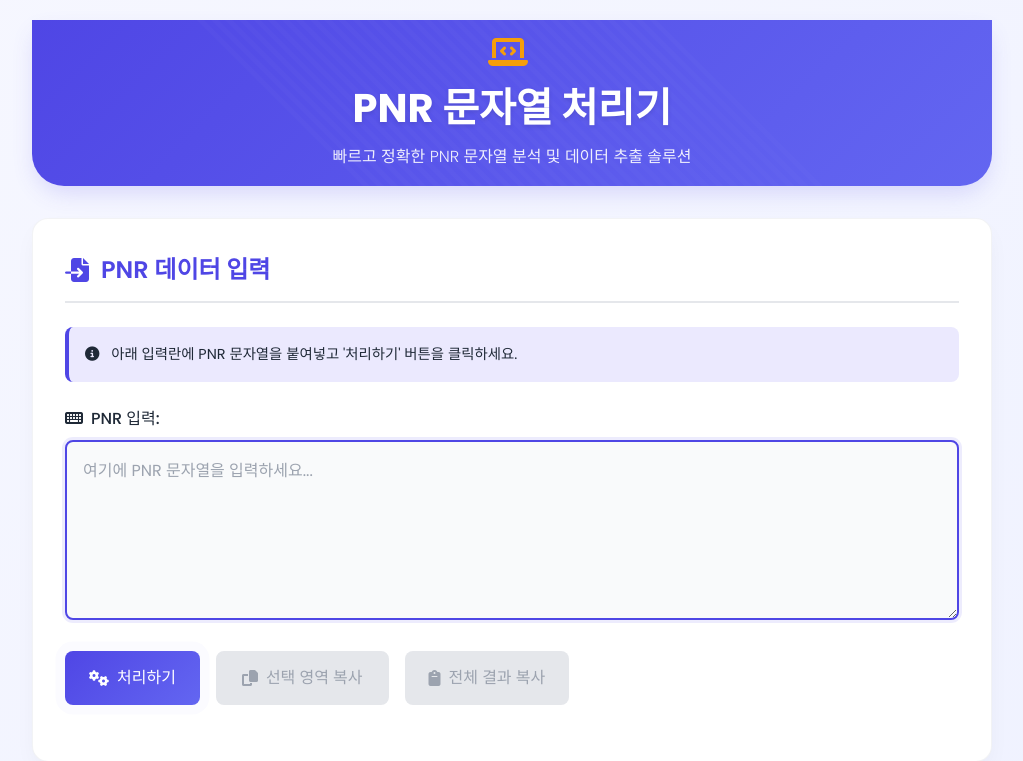
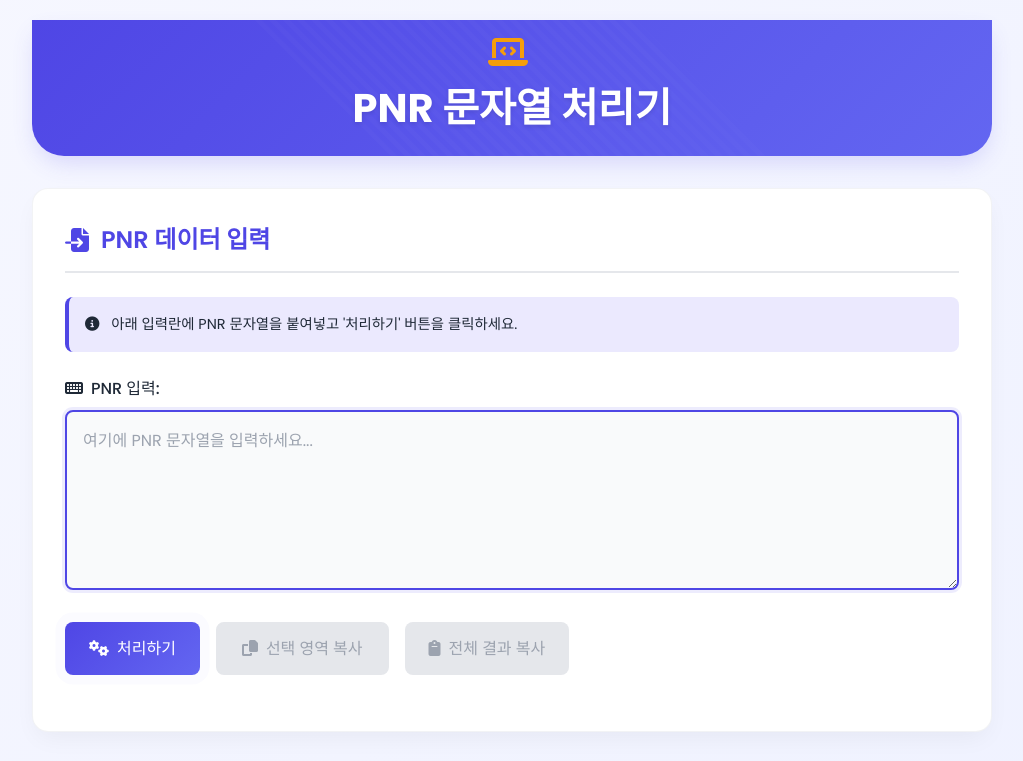
Before and after one commit to KAKNAKIAK/PNRTOERP, a plain HTML site: page index.html in a window 1280 px wide. Shown: the top 761 px of the page, without its empty margins (128-1151 px from the left). Drawn offline with nearby package versions, Linux system fonts and the light colour scheme.

Commit message:
Update index.html

```diff
--- a/index.html
+++ b/index.html
@@ -448,7 +448,6 @@
                     <span class="text-2xl font-bold"></span>
                 </div>
                 <h1>PNR 문자열 처리기</h1>
-                <p>빠르고 정확한 PNR 문자열 분석 및 데이터 추출 솔루션</p>
             </div>
         </header>
 
```
